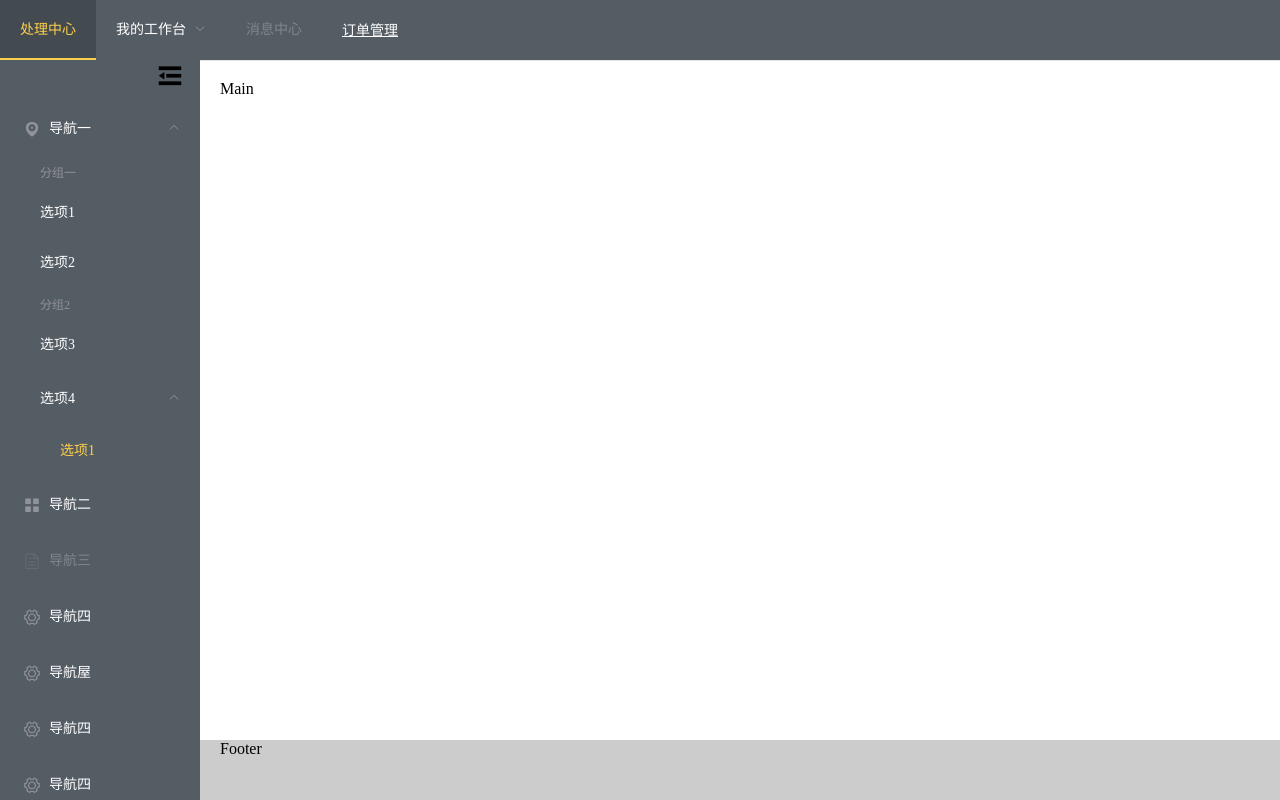
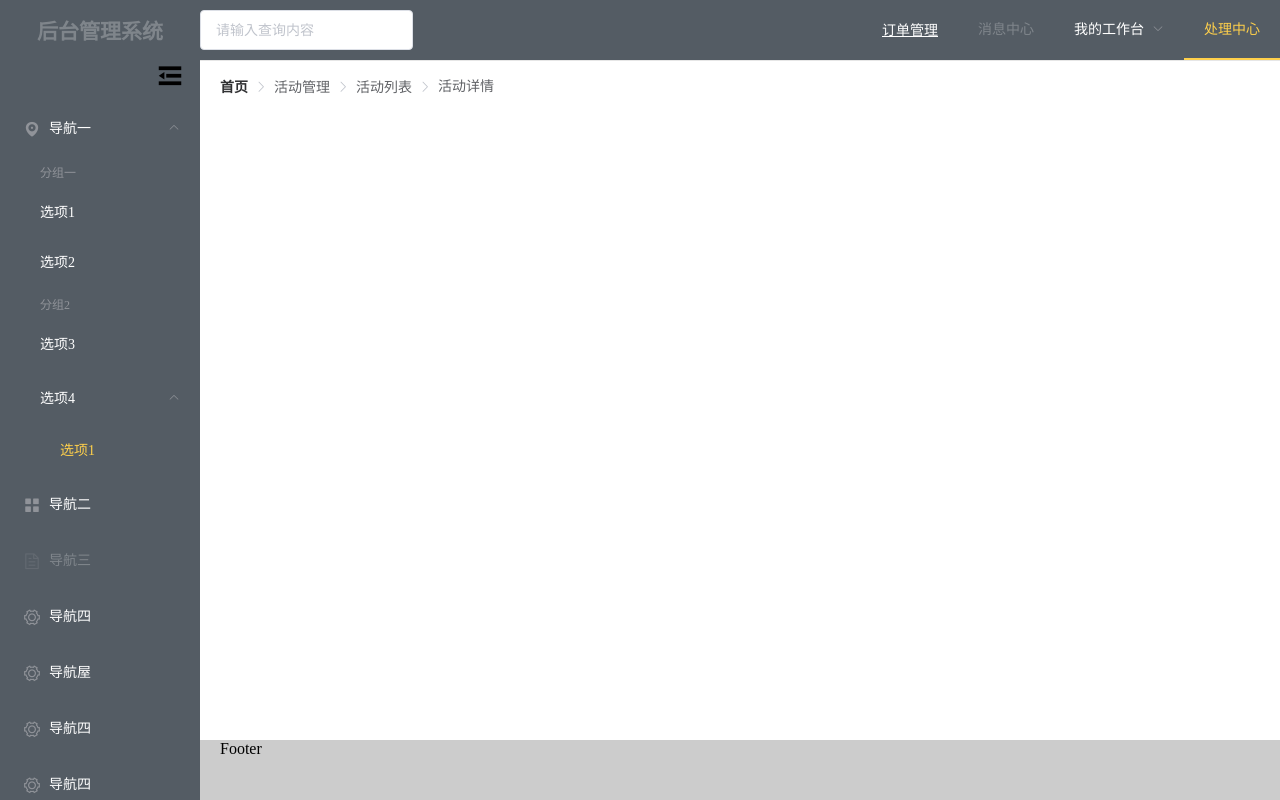
Before and after one commit to huang-qp/vue-layui, a Vue app: page /#/homePageIndex in a window 1280 px wide. Built offline with nearby package versions, Linux system fonts and the light colour scheme.

Commit message:
左侧导航滚动条，面包屑添加

```diff
--- a/src/components/HeadNavigation/HeadNavigationIndex.vue
+++ b/src/components/HeadNavigation/HeadNavigationIndex.vue
@@ -9,8 +9,12 @@
                     background-color="#545c64"
                     text-color="#fff"
                     active-text-color="#ffd04b">
-                <el-menu-item index="1">处理中心</el-menu-item>
-                <el-submenu index="2">
+                <el-menu-item class="headNavigationRight" index="0" disabled><h2>后台管理系统</h2></el-menu-item>
+                <div class="headNavigationRightSearch" index="9">
+                    <el-input placeholder="请输入查询内容" v-model="searchValue"></el-input>
+                </div>
+                <el-menu-item class="headNavigationLeft" index="1">处理中心</el-menu-item>
+                <el-submenu class="headNavigationLeft" index="2">
                     <template slot="title">我的工作台</template>
                     <el-menu-item index="2-1">选项1</el-menu-item>
                     <el-menu-item index="2-2">选项2</el-menu-item>
@@ -22,8 +26,8 @@
                         <el-menu-item index="2-4-3">选项3</el-menu-item>
                     </el-submenu>
                 </el-submenu>
-                <el-menu-item index="3" disabled>消息中心</el-menu-item>
-                <el-menu-item index="4"><a href="https://www.ele.me" target="_blank">订单管理</a></el-menu-item>
+                <el-menu-item class="headNavigationLeft" index="3" disabled>消息中心</el-menu-item>
+                <el-menu-item class="headNavigationLeft" index="4"><a href="https://www.ele.me" target="_blank">订单管理</a></el-menu-item>
             </el-menu>
         </div>
     </div>
@@ -41,7 +45,8 @@
 		data() {
 			return {
 				activeIndex: '1',
-				activeIndex2: '1'
+				activeIndex2: '1',
+                searchValue:''
 			};
 		},
 
@@ -54,6 +59,27 @@
 	}
 </script>
 
-<style scoped>
-
+<style lang='scss' scoped>
+    #HeadNavigationIndex{
+        .HeadNavigationContent{
+            .el-menu-demo.el-menu--horizontal.el-menu{
+                .headNavigationLeft{
+                    float: right;
+                }
+                .headNavigationRight{
+                    line-height: 30px;
+                    width: 200px;
+                    cursor: default;
+                    h2{
+                        text-align: center;
+                    }
+                }
+                .headNavigationRightSearch{
+                        float: left;
+                        height: 60px;
+                        line-height: 60px;
+                }
+            }
+        }
+    }
 </style>
--- a/src/views/homePage/homePageIndex.vue
+++ b/src/views/homePage/homePageIndex.vue
@@ -6,11 +6,22 @@
                     <HeadNavigationIndex/>
                 </el-header>
                 <el-container>
-                    <el-aside style="width:auto;">
-                        <SideVavigationIndex/>
-                    </el-aside>
+                    <el-scrollbar style="height:100%;">
+                        <el-aside style="width:auto;">
+                            <SideVavigationIndex/>
+                        </el-aside>
+                    </el-scrollbar>
                     <el-container>
-                        <el-main>Main</el-main>
+                        <el-main>
+                           <div>
+                               <el-breadcrumb separator-class="el-icon-arrow-right">
+                                <el-breadcrumb-item :to="{ path: '/' }">首页</el-breadcrumb-item>
+                                <el-breadcrumb-item>活动管理</el-breadcrumb-item>
+                                <el-breadcrumb-item>活动列表</el-breadcrumb-item>
+                                <el-breadcrumb-item>活动详情</el-breadcrumb-item>
+                                </el-breadcrumb>
+                           </div>
+                        </el-main>
                         <el-footer>Footer</el-footer>
                     </el-container>
                 </el-container>
@@ -61,18 +72,28 @@
 
                 .el-container {
                     height: 100%;
-
-                    .el-aside {
-                        position: relative;
-                        overflow-y: scroll;
+                    .el-scrollbar{
+                        /deep/ .el-scrollbar__wrap{//不加deep样式不生效 侧边导航会出现横向滚动条
+                            overflow-x: hidden;
+                            background-color: rgb(84, 92, 100);
+                            .el-aside {
+                            position: relative;
+                            // overflow-y: scroll;
+                            }
+                        }
                     }
 
                     .el-main {
-
+                        overflow-y: scroll;
+                        z-index: 10;
                     }
 
                     .el-footer {
                         background-color: #ccc;
+                        height: 60px;
+                        position: fixed;
+                        bottom: 0;
+                        width: 100%;
                     }
                 }
             }
```
Also changed, not shown: 1 other file (tests, documents, lock files or other folders).
